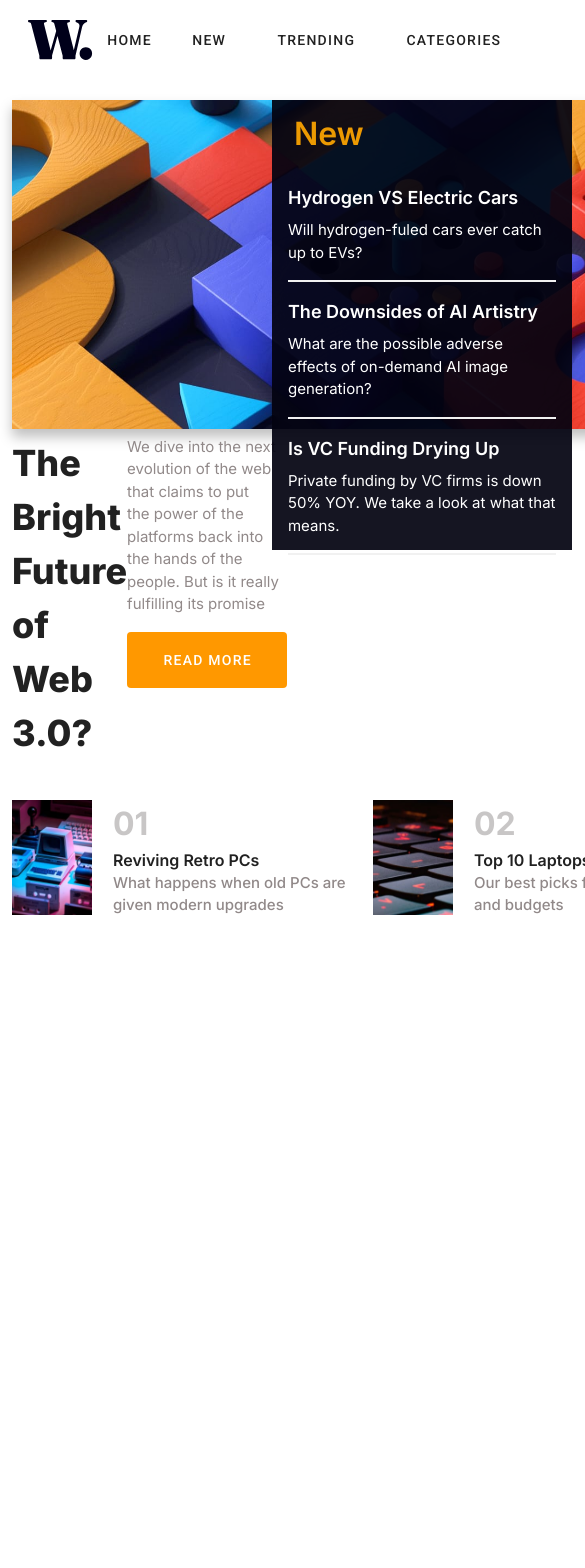
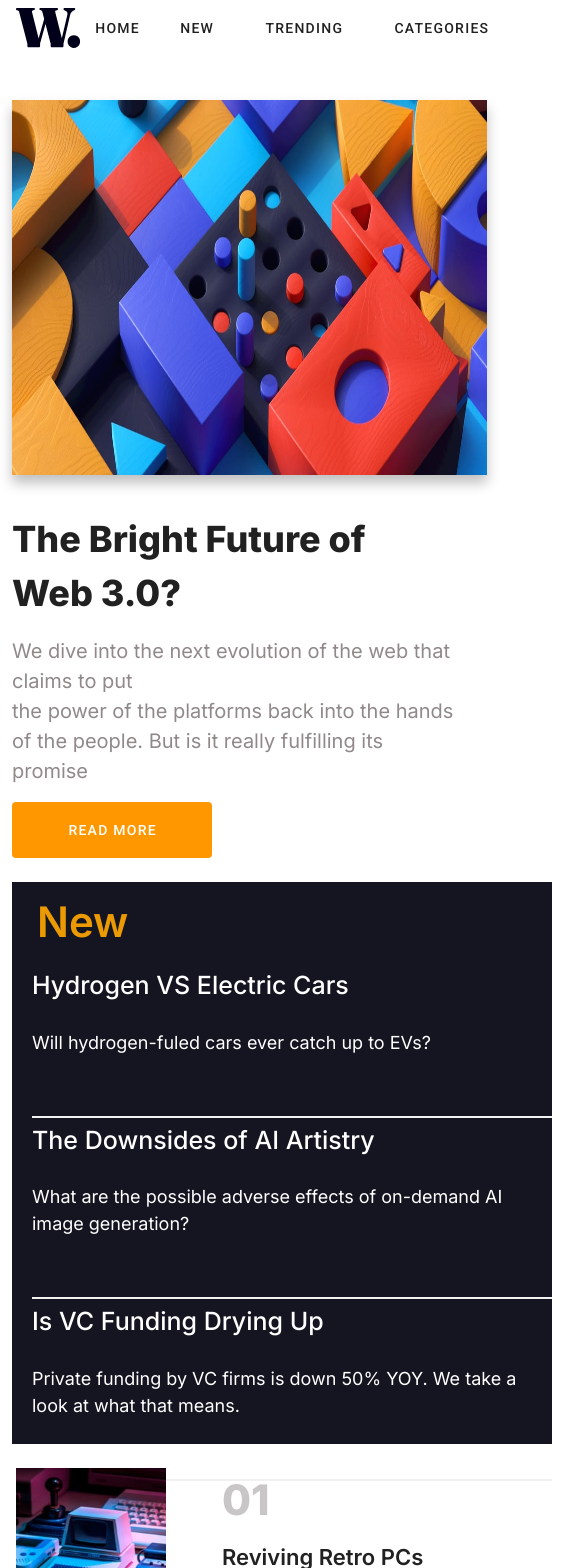
Before and after one commit to med-redha/home-page, a Vue app in the folder fem-landingpage/: page / in a window 390 px wide. Shown: the top 1568 px of the page, 585 px wide, since content can reach past the window. Before the commit the page ends 934 px from the top, so only its background shows below. Built offline with nearby package versions, Linux system fonts and the light colour scheme.

Commit message:
feat: create structure style and breakpoints

```diff
--- a/fem-landingpage/src/App.vue
+++ b/fem-landingpage/src/App.vue
@@ -1,7 +1,7 @@
 <template>
   <v-app>
     <v-container>
-      <v-app-bar color="white" class="bar" flat>
+      <v-app-bar app color="white" class="bar" flat >
         <div class="d-flex align-center">
           <v-img
             alt=""
--- a/fem-landingpage/src/components/HomePage.vue
+++ b/fem-landingpage/src/components/HomePage.vue
@@ -2,7 +2,7 @@
   <div class="home">
     <div class="sections_Container mt-8">
       <v-row>
-        <v-col cols="8">
+        <v-col md="9" cols="12">
           <div class="section_one">
             <div class="hero_section">
               <img
@@ -22,21 +22,19 @@
                   the power of the platforms back into the hands of the people.
                   But is it really fulfilling its promise
                 </p>
-                <v-btn depressed width="160" height="56" color="orange" dark>Read More</v-btn>
+                <v-btn depressed width="200" height="56" color="orange" dark
+                  >Read More</v-btn
+                >
               </div>
             </div>
           </div>
         </v-col>
-        <v-col cols="4">
+        <v-col md="3" cols="12">
           <div class="section_two">
-            <div class="st_head  mx-3">New</div>
-            <div
-              class="st_cntnt my-4 mx-4"
-              v-for="(item, index) in sectionTwo"
-              :key="index"
-            >
-              <div class="st_cntntTitle my-2">{{ item.title }}</div>
-              <div class="st_cntntSubtitle mb-4">{{ item.subtitle }}</div>
+            <div class="st_head">New</div>
+            <div class="st_cntnt" v-for="(item, index) in sectionTwo" :key="index">
+              <div class="st_cntntTitle">{{ item.title }}</div>
+              <div class="st_cntntSubtitle">{{ item.subtitle }}</div>
               <div class="devider"></div>
             </div>
           </div>
--- a/fem-landingpage/src/components/componentOne.vue
+++ b/fem-landingpage/src/components/componentOne.vue
@@ -1,6 +1,6 @@
 <template>
   <div class="componentOne" :dig="dig">
-    <div class="cmp_imageHolde mr-4">
+    <div class="cmp_imageHolde ">
       <img class="cmp_img" :src="dig.img" alt="" />
     </div>
     <div class="cpm_txtHolder">
--- a/fem-landingpage/src/style/style.scss
+++ b/fem-landingpage/src/style/style.scss
@@ -1,29 +1,180 @@
 @import url("https://fonts.googleapis.com/css2?family=Inter:wght@100;200;300;400;500;600;700;800;900&family=Poppins:ital,wght@0,100;0,200;0,400;0,500;0,600;0,700;1,200;1,600;1,700;1,800&display=swap");
 
-@media (min-width: 1904px) {
+@media (max-width: 600px) {
   .container {
-    max-width: 1440px;
-  }
-}
-.bar{
-  .v-toolbar__content{
-    .btn_holder{
+    max-width: 600px;
+
+    .bar {
+      width: 530px;
+      .v-toolbar__content {
+        .btn_holder {
           display: flex;
           align-items: center;
           gap: 10px;
-      .bar_btn{
+          .bar_btn {
             padding: 0;
           }
         }
-
       }
     }
     .home {
       .sections_Container {
+        display: flex;
+        flex-direction: column;
+        .section_one {
+          display: flex;
+          flex-direction: column;
+          gap: 30px;
+          .hero_section {
+            .hero_img {
+              width: 475px;
+              height: 375px;
+              box-shadow: 0px 8px 12px rgb(0 0 0 / 25%);
+            }
+          }
+          .cntnt_holder {
+            display: flex;
+            flex-direction: column;
+
+            .left_cntnt {
+              font-family: "Inter", sans-serif;
+              font-weight: 800;
+              font-size: 36px;
+            }
+            .right_cntnt {
+              display: flex;
+              flex-direction: column;
+
+              .right_txt {
+                font-size: 20px;
+                font-family: "Inter", sans-serif;
+                font-weight: 400;
+                color: #918989;
+                width: 450px;
+              }
+            }
+          }
+        }
+        .section_two {
+          width: 540px;
+          height: 562px;
+          display: flex;
+          flex-direction: column;
+          justify-content: center;
+          background-color: rgba(3, 3, 17, 0.925);
+          .st_head {
+            color: rgb(236, 154, 2);
+            font-family: "Inter", sans-serif;
+            font-size: 42px;
+            font-weight: 600;
+            padding: 10px;
+            margin-top: 35px;
+            margin-left: 15px;
+
+          }
+          .st_cntnt {
+            display: flex;
+            flex-direction: column;
+            gap: 20px;
+            margin: 0px 0px 0px 20px;
+            .devider {
+              margin-top: 10px;
+              border: 1px solid #f1f1f1;
+            }
+            .st_cntntTitle {
+              font-family: "Inter", sans-serif;
+              color: white;
+              font-size: 25px;
+              font-weight: 500;
+              margin-bottom: 4px;
+              margin-top: 4px;
+            }
+            .st_cntntSubtitle {
+              font-family: "Inter", sans-serif;
+              color: white;
+              font-size: 18px;
+              font-weight: 400;
+              margin-bottom: 30px;
+            }
+          }
+        }
+        .section_three {
+          display: flex;
+          flex-direction: column;
+          gap: 40px;
+          margin-bottom: 10px;
+        }
+      }
+    }
+    .componentOne {
+      display: flex;
+      width: 600px;
+      gap: 40px;
+      margin-left: 4px;
+      .cmp_imageHolde {
+        margin-right: 16px;
+        .cmp_img {
+          width: 150px;
+          height: 165px;
+        }
+      }
+      .cpm_txtHolder {
+        display: flex;
+        flex-direction: column;
+        gap: 10px;
+        .cpm_header {
+          font-family: "Inter", sans-serif;
+          font-size: 42px;
+          font-weight: 800;
+          color: #afadadb0;
+        }
+        .cmp_txt {
+
+          .cpm_title {
+            font-family: "Inter", sans-serif;
+            font-size: 22px;
+            font-weight: 600;
+          }
+          .cpm_subtitle {
+            width: 250px;
+            color: #918989;
+            font-size: 18px;
+            font-family: "Inter", sans-serif;
+            font-weight: 500;
+            margin-top: 10px;
+          }
+        }
+      }
+    }
+  }
+}
+
+@media (min-width: 620px) {
+  .container {
+    max-width: 1110px;
+  }
+
+  .bar {
+    .v-toolbar__content {
+      .btn_holder {
+        display: flex;
+        align-items: center;
+        gap: 10px;
+        .bar_btn {
+          padding: 0;
+        }
+      }
+    }
+  }
+  .home {
+    .sections_Container {
+      display: flex;
+      flex-direction: column;
+      align-items: flex-start;
       .section_one {
         .hero_section {
           .hero_img {
-          width: 800px;
+            width: 720px;
             box-shadow: 0px 8px 12px rgb(0 0 0 / 25%);
           }
         }
@@ -49,8 +200,10 @@
         }
       }
       .section_two {
-      width: 300px;
-      height: 450px;
+        width: 350px;
+        height: 462px;
+        display: flex;
+        flex-direction: column;
         background-color: rgba(3, 3, 17, 0.925);
         .st_head {
           color: rgb(236, 154, 2);
@@ -115,3 +268,4 @@
       }
     }
   }
+}
```
Lines whose indentation alone changed are shown as unchanged.
